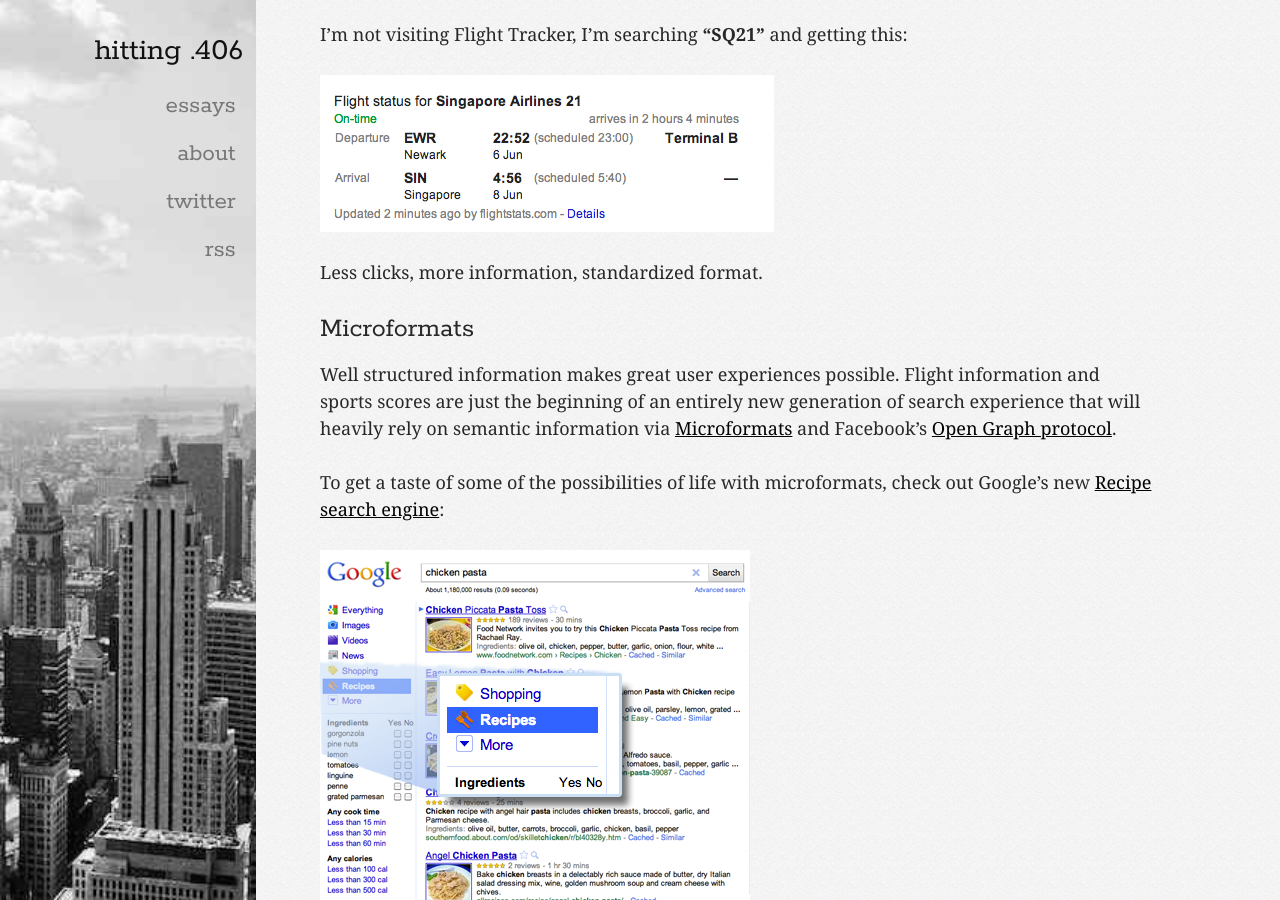
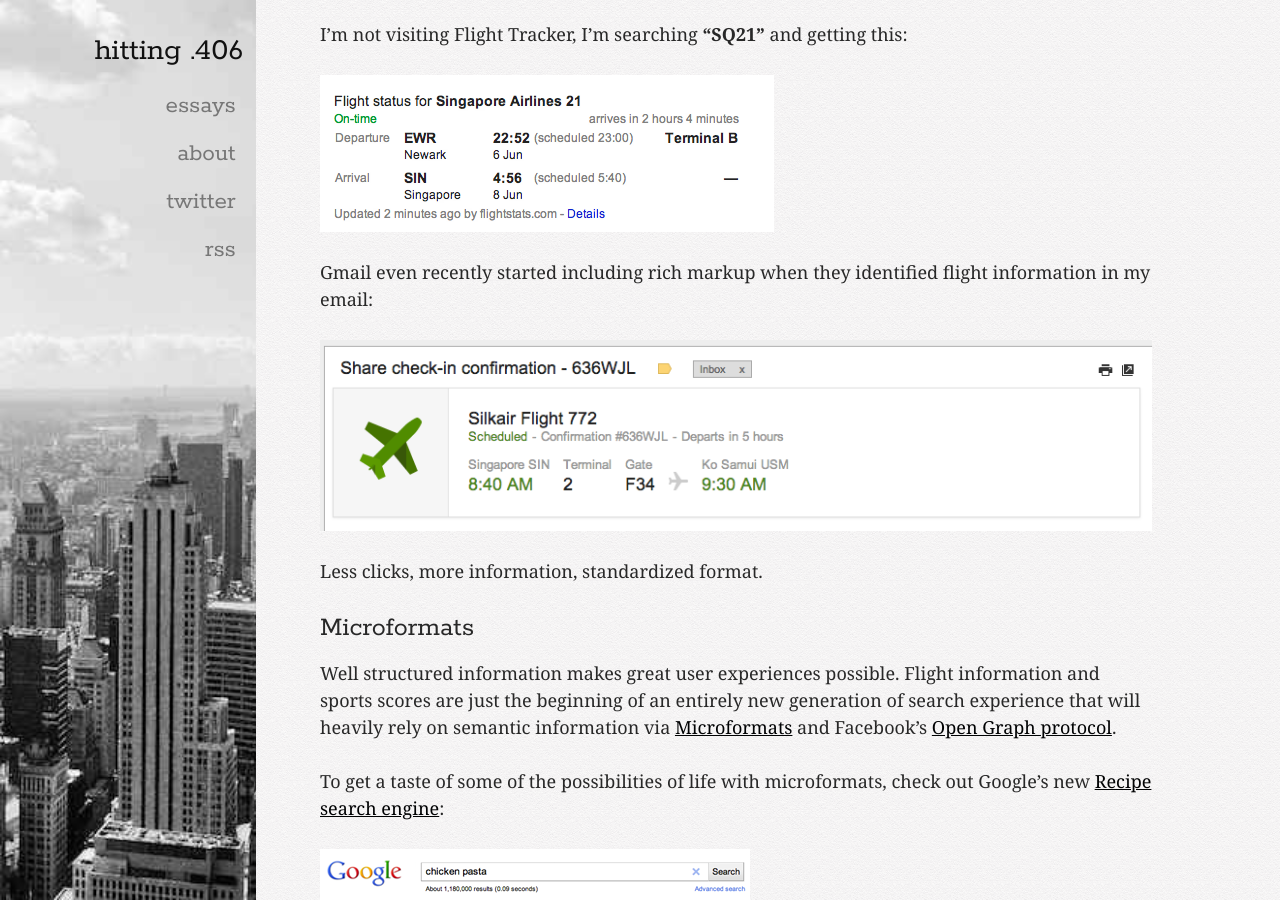
Before and after one commit to ajhit406/ajhit406.github.io, a Jekyll site: the page built from _posts/2012-06-08-intent-driven-design.md, in a window 1280 px wide and 900 px high, scrolled down 931 px. Built offline with Jekyll 4.4.1, drawn with Linux system fonts in a browser that asks for light colours; Markdown is read by kramdown in place of the engine named in the settings; comment, search, counter and statistics services are not loaded.

Commit message:
adding another rich markup example

```diff
--- a/_posts/2012-06-08-intent-driven-design.md
+++ b/_posts/2012-06-08-intent-driven-design.md
@@ -21,6 +21,10 @@
 
 ![singapore air flt. 21](/images/2012-06-08-sq.png)
 
+Gmail even recently started including rich markup when they identified flight information in my email:
+
+![flight info in gmail](/images/flight-info.png)
+
 Less clicks, more information, standardized format.
 
 ## Microformats
```
Also changed, not shown: images/flight-info.png (added).
